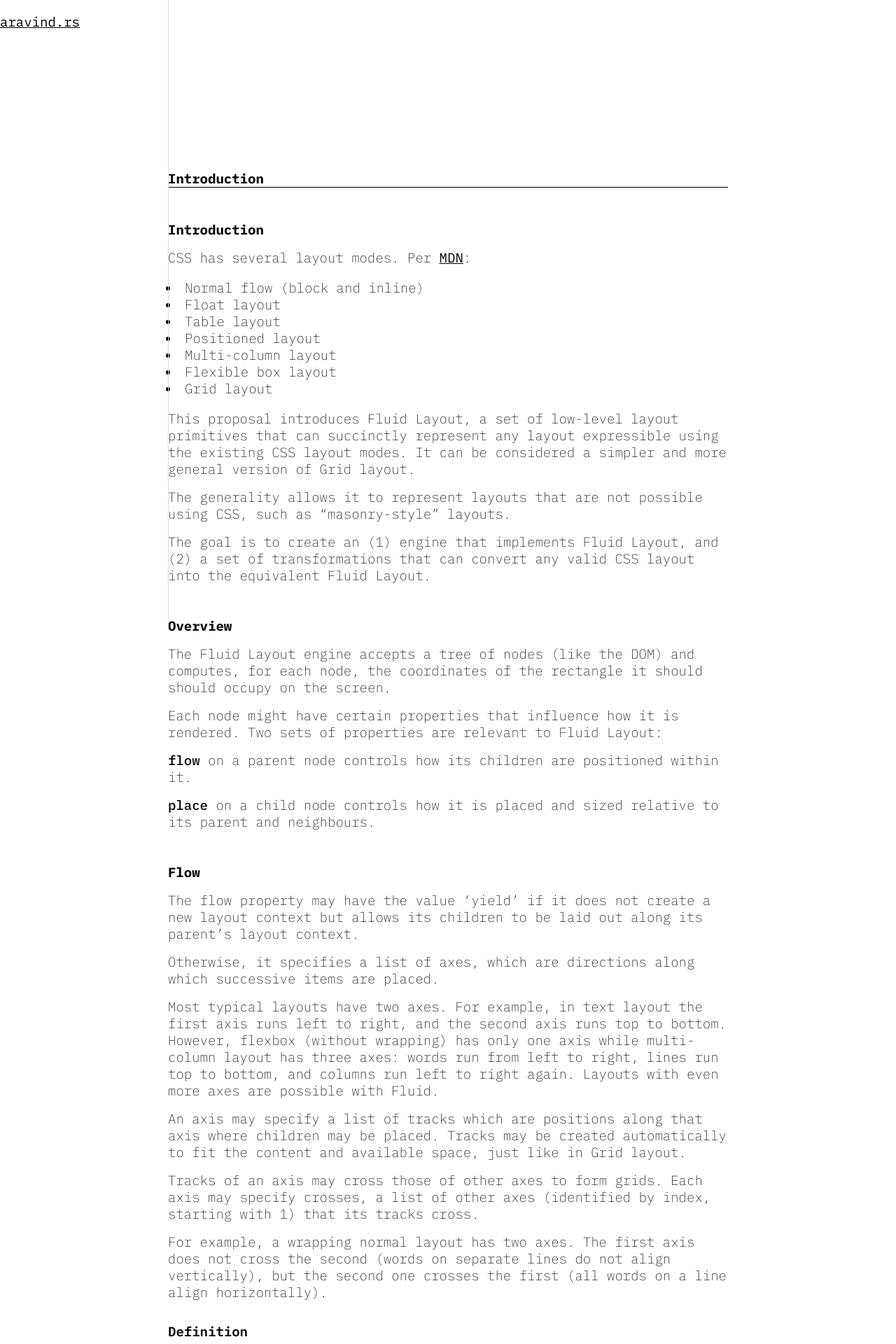
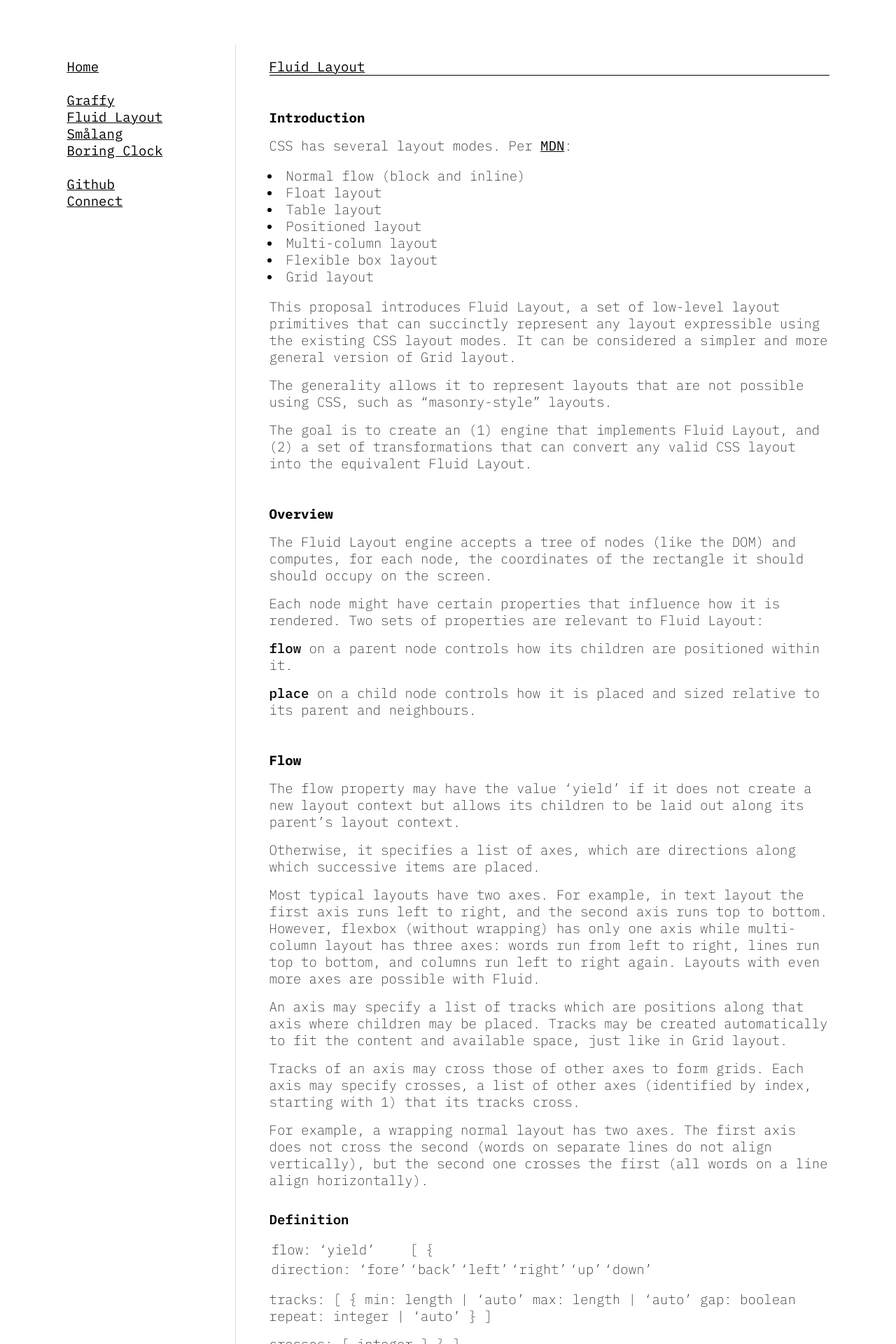
Before and after one commit to aravindet/aravindet.github.io, a Jekyll site: the page built from fluid.md, in a window 1280 px wide. Shown: the top 1920 px of the page at 70% size. Built offline with Jekyll 4.4.1, drawn with Linux system fonts in a browser that asks for light colours; our own code applies the rules of GitHub Pages for plain Markdown files.

Commit message:
CSS fixes

```diff
--- a/_layouts/default.html
+++ b/_layouts/default.html
@@ -12,7 +12,7 @@
 <body>
     <nav>
         <ul>
-            <li><a href='/'>aravind.rs</a></li>
+            <li><a href='/'>Home</a></li>
             <li>&nbsp;</li>
             <li><a href='https://graffy.org'>Graffy</a></li>
             <li><a href='fluid'>Fluid Layout</a></li>
@@ -24,7 +24,7 @@
         </ul>
     </nav>
     <main>
-        <h1 class="title">{{ page.title }}</h1>
+        <h1 class="title"><a name="content" autofocus>{{ page.title }}</a></h1>
         <section>
             {{ content }}
         </section>
--- a/css/style.css
+++ b/css/style.css
@@ -37,25 +37,16 @@
 	flex: 1 1 0;
 }
 
-@media (max-width: 80rem) {
-	nav {
-		position: absolute;
-		top: 0;
-		left: 0;
-		right: 0;
-		bottom: 0;
+@media (max-width: 50rem) {
+	body {
+		flex-flow: column;
+		align-items: stretch;
 	}
 
-	nav li:not(:first-child) {
-		display: none;
-	}
-
-	nav:focus-within ul li {
-		display: block !important;
-	}
-
-	main {
-		margin-top: 10rem;
+	nav {
+		border-right: none;
+		margin-right: 0;
+		margin-bottom: 3rem;
 	}
 }
 
@@ -115,6 +106,11 @@
 h6 {
 	font-weight: 300;
 	font-style: italic;
+}
+
+pre,
+code {
+	font-weight: 300;
 }
 
 th {
```
Also changed, not shown: fluid.md (+1 -1 lines).
